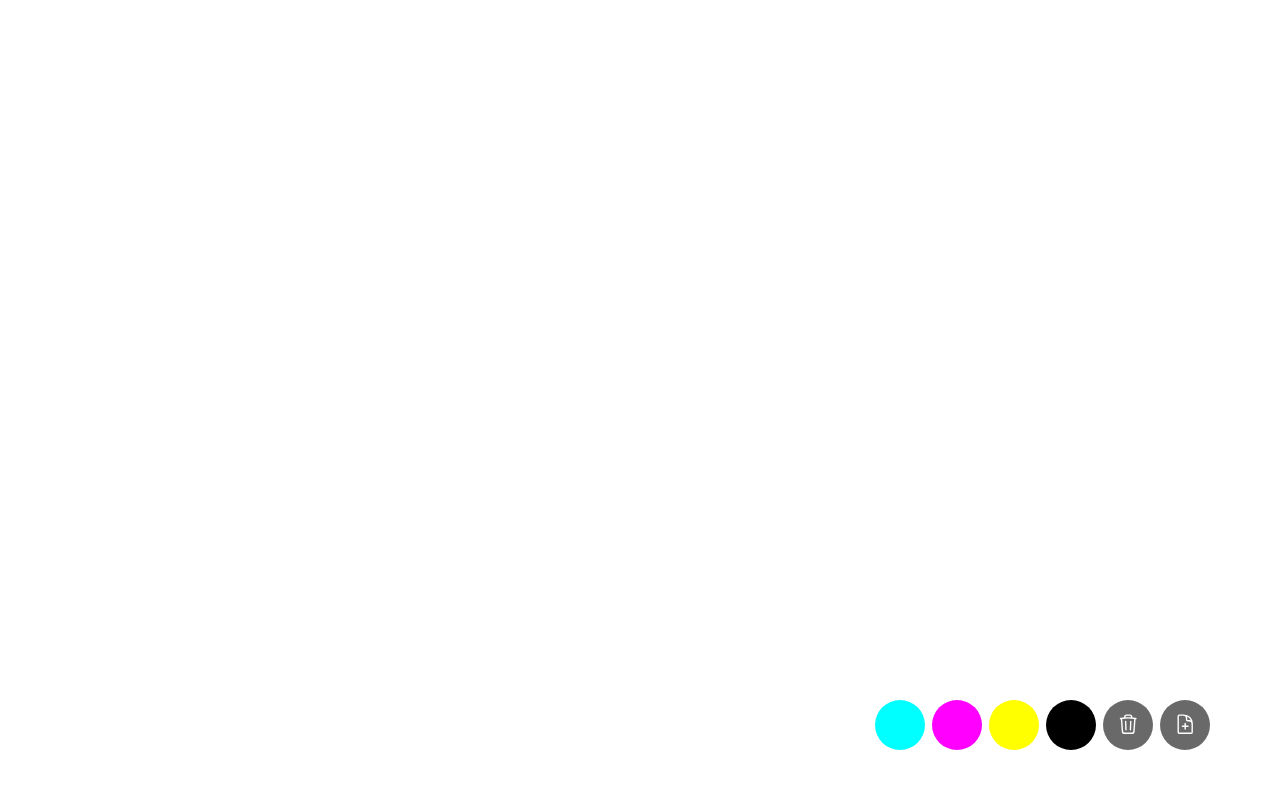
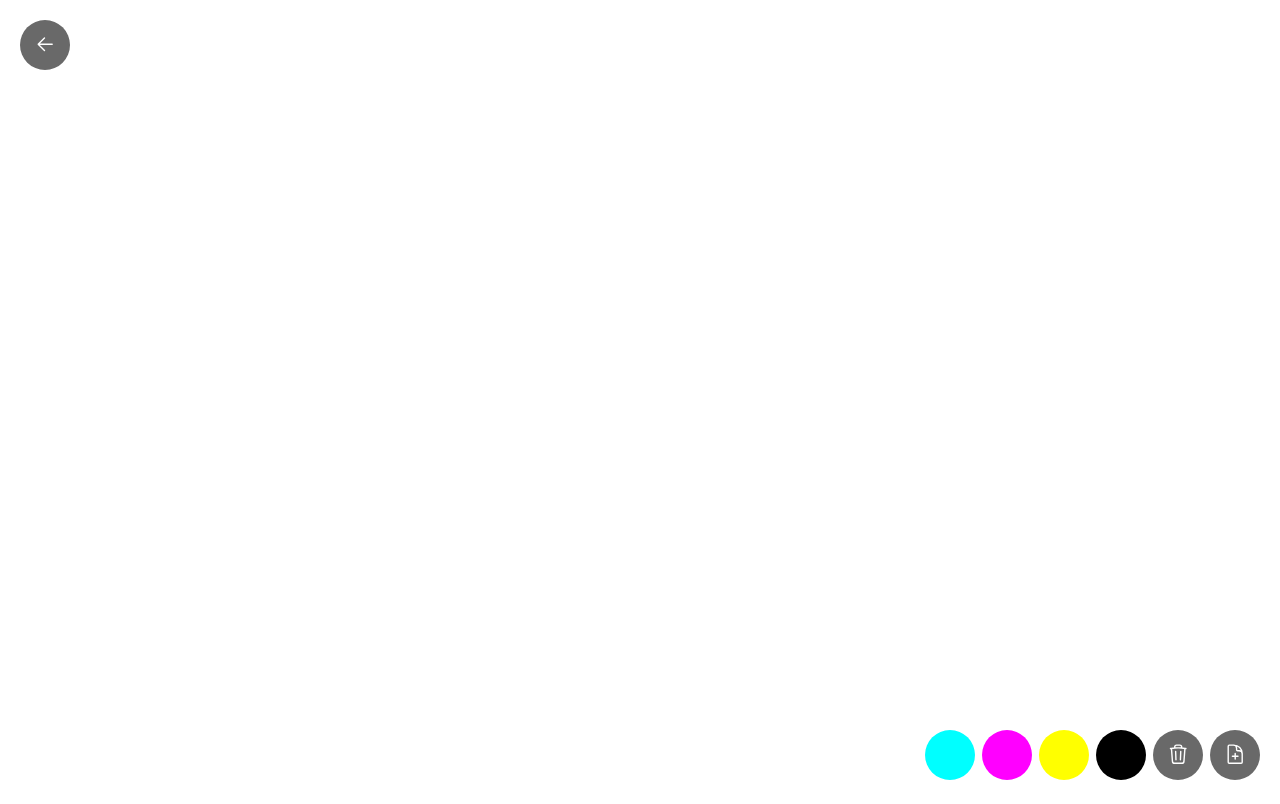
Before and after one commit to eivaremir/draw-with-collage, a React (Vite) app: page /draw/1 in a window 1280 px wide. Built offline with nearby package versions, Linux system fonts and the light colour scheme.

Commit message:
added back buttons in draw and room and icons in home

```diff
--- a/src/Draw.jsx
+++ b/src/Draw.jsx
@@ -9,7 +9,9 @@ import {
   TrashIcon,
   DocumentPlusIcon,
   ArrowPathIcon,
+  ArrowSmallLeftIcon,
 } from "@heroicons/react/24/outline";
+import { Link } from "react-router-dom";
 
 // Generate a random UUID
 function uuidv4() {
@@ -21,21 +23,21 @@ function uuidv4() {
 }
 
 const options = {
-  size: 10,
+  size: 15,
   thinning: 1,
   smoothing: 1,
   streamline: 1,
   easing: (t) => t,
-  start: {
-    taper: 0,
-    easing: (t) => t,
-    cap: true,
-  },
-  end: {
-    taper: 100,
-    easing: (t) => t,
-    cap: true,
-  },
+  // start: {
+  //   taper: 0,
+  //   easing: (t) => t,
+  //   cap: true,
+  // },
+  // end: {
+  //   taper: 100,
+  //   easing: (t) => t,
+  //   cap: true,
+  // },
 };
 function getSvgPathFromStroke(stroke) {
   if (!stroke.length) return "";
@@ -59,7 +61,12 @@ function Draw() {
   const [pathDatum, setPathDatum] = useState([[]]);
   const [pathColors, setPathColors] = useState([[]]);
   const [loading, setLoading] = useState(false);
-  const [colors, setcolors] = useState(["#00FFFF", "#FF00FF", "#FFFF00", "#000000"]);
+  const [colors, setcolors] = useState([
+    "#00FFFF",
+    "#FF00FF",
+    "#FFFF00",
+    "#000000",
+  ]);
   const [color, setcolor] = useState("#000000");
 
   function handlePointerDown(e) {
@@ -72,11 +79,10 @@ function Draw() {
     } else {
       setPoints([[[e.pageX, e.pageY, e.pressure]]]);
     }
-    setPathColors([...pathColors,color])
+    setPathColors([...pathColors, color]);
   }
 
   function handlePointerMove(e) {
-
     if (e.buttons !== 1) return;
 
     let p = points;
@@ -84,8 +90,6 @@ function Draw() {
     let curr_new = [...curr, [e.pageX, e.pageY, e.pressure]];
     //curr = curr_new
     p[points.length - 1] = curr_new;
-
-
 
     setPoints(p);
     setPathDatum(
@@ -106,7 +110,7 @@ function Draw() {
   const clear = () => {
     setPoints([[[]]]);
     setPathDatum([]);
-    setPathColors([[]])
+    setPathColors([[]]);
   };
   const addPicture = () => {
     setLoading(true);
@@ -132,21 +136,33 @@ function Draw() {
         className="container"
       >
         {pathDatum.map((path, i) => (
-          <path key={"p" + i} d={path} fill={pathColors[i]}/>
+          <path key={"p" + i} d={path} fill={pathColors[i]} />
         ))}
       </svg>
+      <div className="controls-up">
+        <Link to="/">
+          <button className="button">
+            <ArrowSmallLeftIcon />
+          </button>
+        </Link>
+      </div>
       <div className="controls-down">
-
-      {colors.map((color, i) =>
-            <button key={"color" + i} className="color" onClick={()=>{setcolor(color)}} style={{
-              background: color
-            }}/>
-          )}
-        <button onClick={clear} className="add-figure-button">
+        {colors.map((color, i) => (
+          <button
+            key={"color" + i}
+            className="color"
+            onClick={() => {
+              setcolor(color);
+            }}
+            style={{
+              background: color,
+            }}
+          />
+        ))}
+        <button onClick={clear} className="button">
           <TrashIcon />
         </button>
-        <button onClick={addPicture} className="add-figure-button">
-
+        <button onClick={addPicture} className="button">
           {!loading && <DocumentPlusIcon />}
           {loading && <ArrowPathIcon className="loadingIcon" />}
         </button>
--- a/src/Home.jsx
+++ b/src/Home.jsx
@@ -1,5 +1,5 @@
 import { Link } from "react-router-dom";
-
+import { PencilIcon,EyeIcon } from "@heroicons/react/24/outline";
 const Home = () => {
   return (
     <div
@@ -28,7 +28,7 @@ const Home = () => {
         }}
       >
         {[1, 2, 3].map((room) => (
-          <Link to={`room/${room}`} key={"r" + room}>
+          <Link to={`room/${room}`} key={"r" + room} style={{textDecoration: "none"}}>
             <button
               style={{
                 border: "1px solid #d9d9d9",
@@ -36,9 +36,12 @@ const Home = () => {
                 padding: "7px 10px",
                 borderRadius: "10px",
                 cursor: "pointer",
+                display: 'flex',
+                gap: "7px",
+                justifyContent:"center"
               }}
             >
-              Room {room}
+              <EyeIcon style={{width: "1em"}}/> <span>{room}</span>
             </button>
           </Link>
         ))}
@@ -51,7 +54,7 @@ const Home = () => {
         }}
       >
         {[1, 2, 3].map((room) => (
-          <Link to={`draw/${room}`} key={"d" + room}>
+          <Link to={`draw/${room}`} key={"d" + room} style={{textDecoration: "none"}}>
             <button
               style={{
                 border: "1px solid #d9d9d9",
@@ -59,10 +62,13 @@ const Home = () => {
                 padding: "7px 10px",
                 borderRadius: "10px",
                 cursor: "pointer",
+                display: 'flex',
+                gap: "7px",
+                justifyContent:"center"
               }}
               key={"r" + room}
             >
-              Draw {room}
+              <PencilIcon style={{width: "1em"}}/> <span>{room}</span>
             </button>
           </Link>
         ))}
--- a/src/Room.jsx
+++ b/src/Room.jsx
@@ -8,8 +8,11 @@ import { getStroke } from 'perfect-freehand'
 import { db } from "./db";
 import { ref, set, child, get, onValue } from 'firebase/database';
 
+import { Link } from "react-router-dom";
+import {
 
-
+  ArrowSmallLeftIcon,
+} from "@heroicons/react/24/outline";
 function Room() {
   const { t, id} = useParams()
   const [pictures, setPictures] = useState([
@@ -68,6 +71,13 @@ function Room() {
   }, [])
   return (
     <div>
+      <div className="controls-up">
+        <Link to="/">
+          <button  className="button">
+            <ArrowSmallLeftIcon />
+          </button>
+        </Link>
+      </div>
       <svg width={collageWidth} height={collageHeight} xmlns="http:/wwww3org/2000/svg">
         {createSVGCollage()}
       </svg>
--- a/src/index.css
+++ b/src/index.css
@@ -24,14 +24,22 @@ svg.container {
 .controls-down{
   display: flex;
   position: fixed;
-  right: 70px;
-  bottom: 50px;
+  right: 20px;
+  bottom: 20px;
   gap: 7px
 }
-.controls-down svg{
+.controls-up{
+  display: flex;
+  position: fixed;
+  left: 20px;
+  top: 20px;
+  gap: 7px
+}
+
+.controls-down svg,.controls-up svg{
   width: .7em;
 }
-button.add-figure-button{
+button.button{
   color: white;
   border-radius: 50%;
   width: var(--buttons-size);
@@ -42,6 +50,7 @@ button.add-figure-button{
   /* font-weight: 700; */
   cursor: pointer;
   font-size: 2em;
+
 }
 @keyframes rotate {
   from {
```
